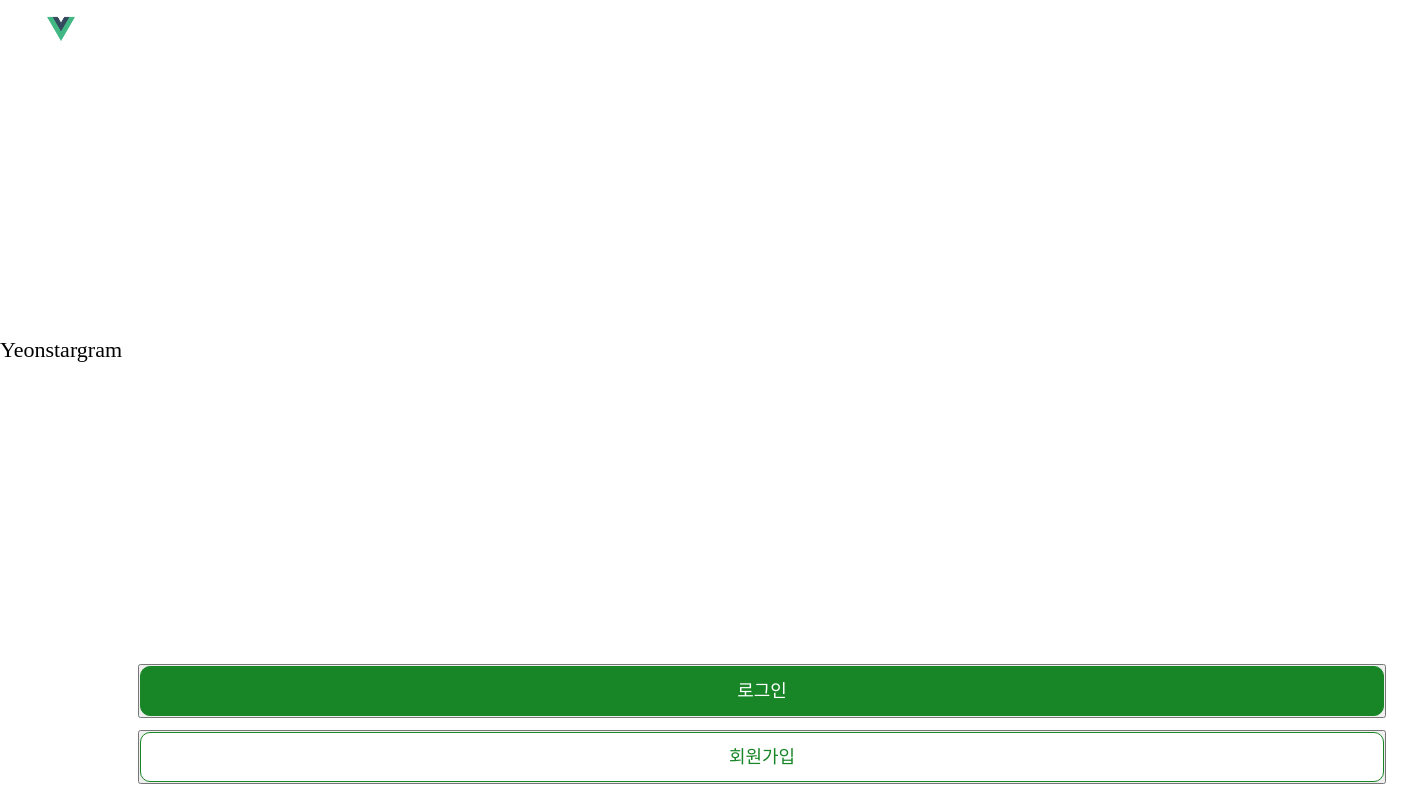
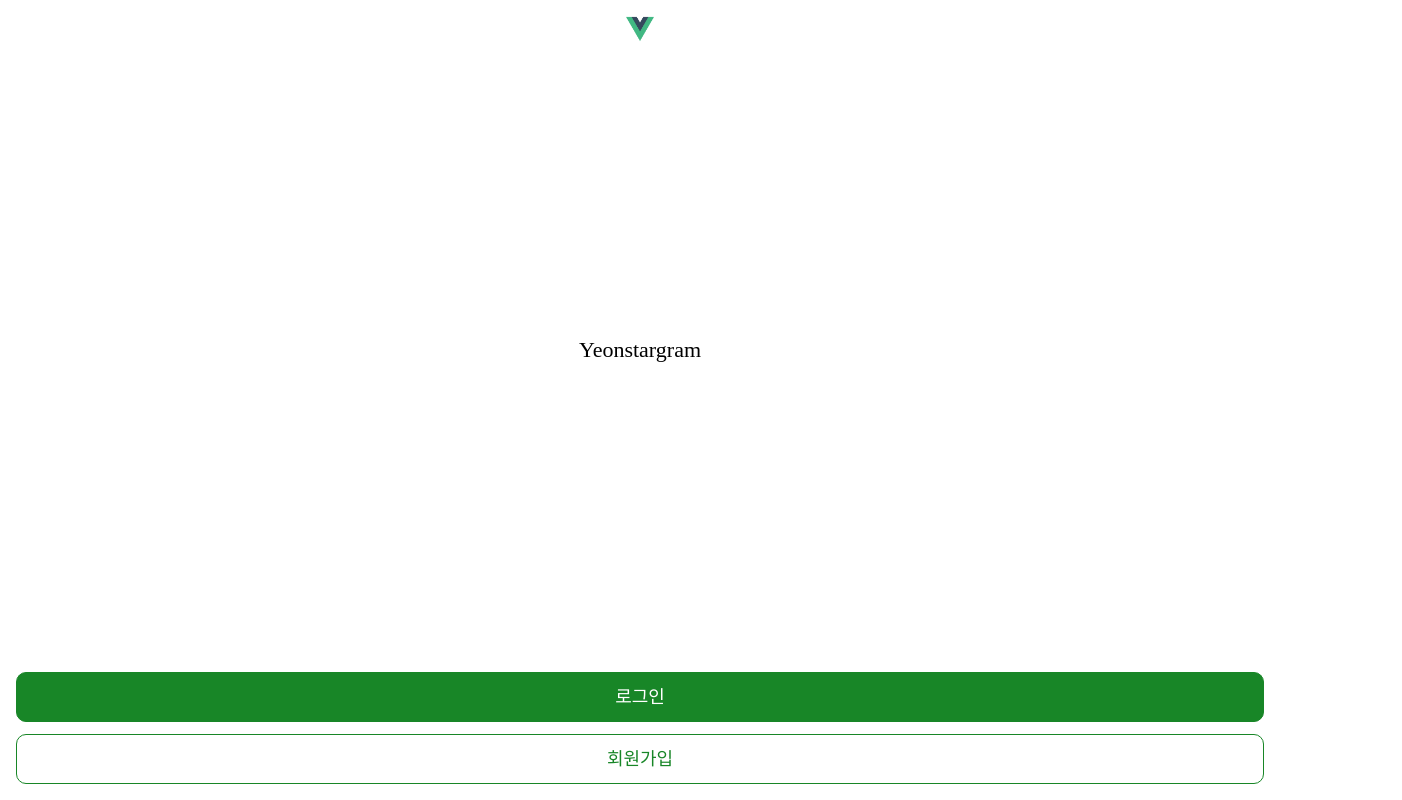
Before and after one commit to bdabin/yeonstargram-spa, a Vue app: page / in a window 1280 px wide. Shown: the whole page, 1402 px wide, since content can reach past the window. Built offline with nearby package versions, Linux system fonts and the light colour scheme.

Commit message:
네비게이션, 탭바 적용

```diff
--- a/src/components/container/board/BoardListContainer.vue
+++ b/src/components/container/board/BoardListContainer.vue
@@ -1,4 +1,10 @@
 <template>
+  <div>
+    <NavigationBar>
+      <template #centerTitle>
+        <Icon name="logo" />
+      </template>
+    </NavigationBar>
     <BoardListBox
       :posts="posts"
       @more="onMore"
@@ -7,6 +13,8 @@
       @edit="edit"
       @deleteExecution="deleteExecution"
     />
+    <TabBar />
+  </div>
 </template>
 
 <script>
--- a/src/components/presentational/atoms/Button/index.vue
+++ b/src/components/presentational/atoms/Button/index.vue
@@ -24,6 +24,8 @@ export default {
 button {
   cursor: pointer;
   transition: opacity 0.2s;
+  border: 0;
+  background: unset;
   &:focus {
     outline: 0;
   }
--- a/src/components/presentational/organisms/index/IndexBox.vue
+++ b/src/components/presentational/organisms/index/IndexBox.vue
@@ -46,6 +46,7 @@ export default {
 }
 
 .index-title {
+  width: 100%;
   height: calc(100vh - 218px);
   span {
     font-size: 22px;
```
Lines whose indentation alone changed are shown as unchanged.
